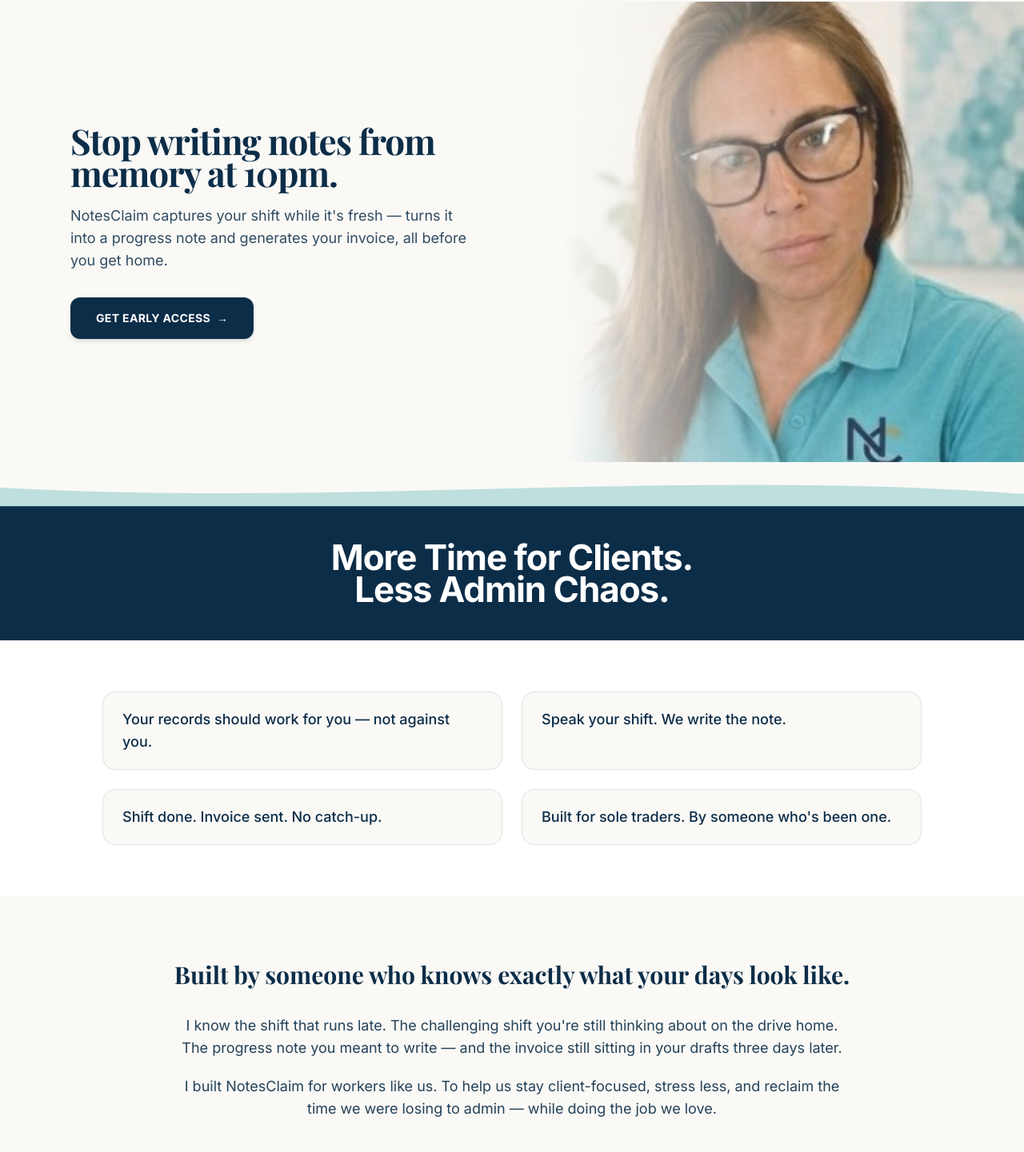
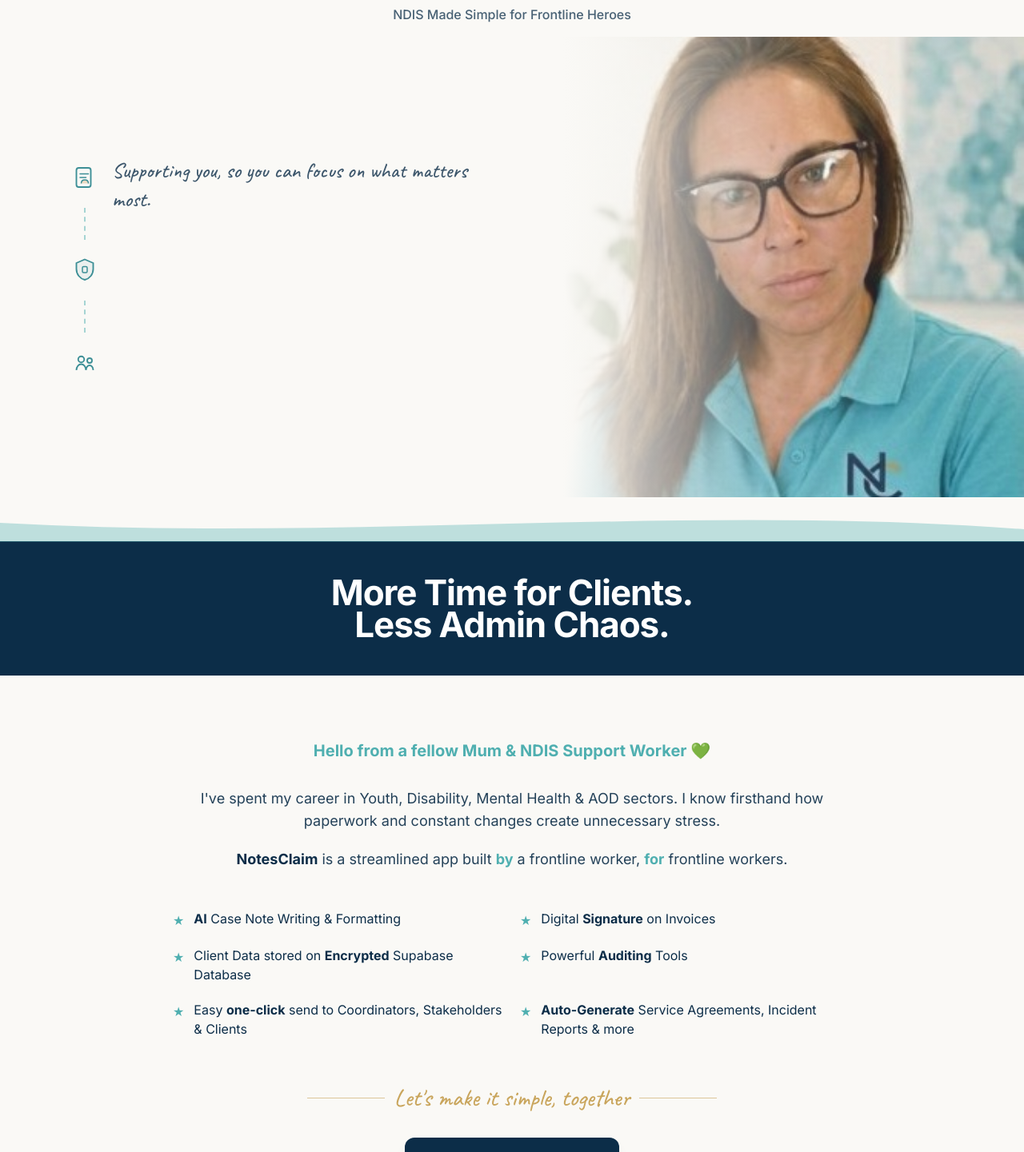
Before and after one commit to Tombombadilnow/notesclaim-landing, a Next.js app: page / in a window 1280 px wide. Shown: the part 315-1756 px from the top of the page at 80% size. Built offline with nearby package versions, Linux system fonts and the light colour scheme.

Commit message:
revert(landing): restore full page to pre-marketing-copy flyer design
Roll back banner, hero, story, FAQ, and four-hooks changes to the
May flyer layout while hero headroom is fixed in a new asset.

Co-authored-by: Cursor <cursoragent@cursor.com>

```diff
--- a/app/page.tsx
+++ b/app/page.tsx
@@ -2,7 +2,6 @@ import type { ReactNode } from "react";
 import { Logo } from "@/components/landing/Logo";
 import { FAQ } from "@/components/landing/FAQ";
 import { FlyerHero } from "@/components/landing/FlyerHero";
-import { FourHooks } from "@/components/landing/FourHooks";
 import { FlyerStory } from "@/components/landing/FlyerStory";
 import { FlyerTrustBar } from "@/components/landing/FlyerTrustBar";
 import { WhyChooseBanner } from "@/components/landing/WhyChooseBanner";
@@ -33,8 +32,8 @@ function CtaButton({
 export default function Home() {
   return (
     <main className="text-navy">
-      <div className="bg-gold/25 px-4 py-2.5 text-center text-sm font-semibold text-navy">
-        Free during beta — then $9.99/month. Cancel anytime. Early testers lock in founding-member pricing.
+      <div  className="bg-gold/25 py-2.5 text-center text-sm font-semibold text-navy">
+        ✨ Beta is free for early NDIS sole traders — lock in founding-member pricing
       </div>
 
       <nav className="sticky top-0 z-50 border-b border-navy/10 bg-cream/95 backdrop-blur-md">
@@ -59,8 +58,6 @@ export default function Home() {
       </nav>
 
       <FlyerHero />
-
-      <FourHooks />
 
       <FlyerStory />
 
--- a/components/landing/FAQ.tsx
+++ b/components/landing/FAQ.tsx
@@ -4,25 +4,29 @@ import { useState } from "react";
 
 const ITEMS = [
   {
-    q: "Do I need to be a registered NDIS provider?",
-    a: "No. NotesClaim is built for unregistered sole traders.",
+    q: "How do I know I can trust NotesClaim?",
+    a: "Your notes and client data are stored on Australian servers (Sydney). Voice is processed to create your note — we keep the written record, not endless audio files. You review and approve every note before it is final.",
   },
   {
-    q: "Is my data safe?",
-    a: "Yes. All data is stored securely in Australia.",
+    q: "Is this only for registered NDIS providers?",
+    a: "NotesClaim is built for unregistered sole trader support workers — plan-managed and self-managed participants. We use Audit Readiness language as a guide, not an official assessment.",
   },
   {
-    q: "What happens after the beta?",
-    a: "Beta is free. When we launch publicly, it's $9.99/month. Early testers lock in founding-member pricing.",
+    q: "Do you offer a free trial?",
+    a: "Beta access is free while we polish the app. Early beta testers will lock in founding-member pricing when billing goes live.",
   },
   {
-    q: "Do I need to change how I work?",
-    a: "No. Record a voice note or type after your shift — NotesClaim does the rest.",
+    q: "Can I invoice from the same app?",
+    a: "Yes. Approve your note, then create a pre-filled invoice with the right NDIS line item — ready to review and send to your plan manager or coordinator.",
+  },
+  {
+    q: "What makes this different from ChatGPT?",
+    a: "NotesClaim is purpose-built for NDIS shifts: STAR-style notes, client goals, audit readiness checks, invoices, and PDFs — without copy-pasting between five apps.",
   },
 ];
 
 export function FAQ() {
-  const [open, setOpen] = useState<number>(0);
+  const [open, setOpen] = useState(0);
 
   return (
     <section id="faq" className="py-16 md:py-20">
--- a/components/landing/FlyerHero.tsx
+++ b/components/landing/FlyerHero.tsx
@@ -1,37 +1,71 @@
 import Image from "next/image";
 import { NCMark } from "./NCMark";
+
+function IconNote() {
+  return (
+    <svg width="36" height="36" viewBox="0 0 48 48" fill="none" aria-hidden>
+      <rect x="10" y="8" width="24" height="32" rx="4" stroke="#3d8f96" strokeWidth="2.5" />
+      <path d="M16 18h14M16 24h10" stroke="#3d8f96" strokeWidth="2" strokeLinecap="round" />
+      <path d="M30 34c0-4-2-6-6-6s-6 2-6 6" stroke="#3d8f96" strokeWidth="2" fill="#d4af77" fillOpacity="0.4" />
+    </svg>
+  );
+}
+
+function IconShield() {
+  return (
+    <svg width="36" height="36" viewBox="0 0 48 48" fill="none" aria-hidden>
+      <path
+        d="M24 6L38 12v10c0 9-6 16-14 18-8-2-14-9-14-18V12L24 6z"
+        stroke="#3d8f96"
+        strokeWidth="2.5"
+        fill="#3d8f96"
+        fillOpacity="0.08"
+      />
+      <rect x="20" y="18" width="8" height="10" rx="2" stroke="#3d8f96" strokeWidth="2" />
+    </svg>
+  );
+}
+
+function IconPeople() {
+  return (
+    <svg width="36" height="36" viewBox="0 0 48 48" fill="none" aria-hidden>
+      <circle cx="18" cy="18" r="5" stroke="#3d8f96" strokeWidth="2.5" />
+      <circle cx="32" cy="20" r="4" stroke="#3d8f96" strokeWidth="2.5" />
+      <path d="M10 36c0-6 4-10 8-10s8 4 8 10M26 36c0-5 3-8 6-8s6 3 6 8" stroke="#3d8f96" strokeWidth="2.5" />
+    </svg>
+  );
+}
 
 export function FlyerHero() {
   return (
     <header className="overflow-hidden bg-cream">
-      <div className="px-6 pb-2 pt-8 text-center md:pt-10">
+      <div className="px-6 pb-4 pt-8 text-center md:pt-10">
         <NCMark />
+        <p className="mt-3 text-sm font-medium text-navy/75 md:text-base">
+          NDIS Made Simple for Frontline Heroes
+        </p>
       </div>
 
       <div className="flex flex-col md:min-h-[min(72vh,680px)] md:flex-row">
         <div className="relative z-10 order-2 flex flex-1 flex-col justify-center px-6 py-8 md:order-1 md:py-12 md:pl-[max(1.5rem,calc((100vw-72rem)/2+1.5rem))] md:pr-10">
-          <div className="mx-auto w-full max-w-lg md:mx-0">
-            <h1 className="font-serif-display text-3xl font-bold leading-tight tracking-tight text-navy md:text-4xl lg:text-[2.75rem]">
-              Stop writing notes from memory at 10pm.
-            </h1>
-            <p className="mt-5 text-base leading-relaxed text-navy/85 md:text-lg">
-              NotesClaim captures your shift while it&apos;s fresh — turns it into a progress note and generates your
-              invoice, all before you get home.
+          <div className="mx-auto flex w-full max-w-md items-start gap-4 md:mx-0 md:max-w-lg">
+            <div className="flex flex-col items-center gap-5 pt-2">
+              <IconNote />
+              <div className="h-10 w-px border-l-2 border-dashed border-brand-teal/50" />
+              <IconShield />
+              <div className="h-10 w-px border-l-2 border-dashed border-brand-teal/50" />
+              <IconPeople />
+            </div>
+            <p className="font-cursive text-2xl leading-snug text-navy/80 md:text-[1.65rem]">
+              Supporting you, so you can focus on what matters most.
             </p>
-            <a
-              href="#join"
-              className="mt-8 inline-flex items-center gap-2 rounded-xl bg-navy px-8 py-4 text-sm font-bold uppercase tracking-wide text-white shadow-md transition hover:bg-navy-light"
-            >
-              Get early access
-              <span aria-hidden>→</span>
-            </a>
           </div>
         </div>
 
         <div className="relative order-1 h-[min(52vh,420px)] w-full md:order-2 md:h-auto md:min-h-[min(72vh,680px)] md:flex-1">
           <Image
             src="/images/hero-founder.png"
-            alt="NDIS support worker using NotesClaim after a shift"
+            alt="NDIS support worker — NotesClaim is built for frontline heroes"
             fill
             className="object-cover object-[55%_15%] md:object-[50%_12%]"
             sizes="(max-width: 768px) 100vw, 55vw"
@@ -51,11 +85,11 @@ export function FlyerHero() {
       </div>
 
       <div className="bg-navy px-6 py-9 text-center md:py-11">
-        <p className="text-3xl font-bold leading-tight tracking-tight text-white md:text-4xl lg:text-[2.75rem]">
+        <h1 className="text-3xl font-bold leading-tight tracking-tight text-white md:text-4xl lg:text-[2.75rem]">
           More Time for Clients.
           <br />
           Less Admin Chaos.
-        </p>
+        </h1>
       </div>
     </header>
   );
--- a/components/landing/FlyerStory.tsx
+++ b/components/landing/FlyerStory.tsx
@@ -1,45 +1,93 @@
-const FEATURES = [
-  "Your progress note written for you — in seconds",
-  "Your clients' data stored securely in Australia",
-  "Know your records are ready before anyone asks",
-  "More than notes — service agreements, incident reports, sorted",
-  "Easy one-click send to coordinators, stakeholders and clients",
+import type { ReactNode } from "react";
+
+const STAR_FEATURES: { text: ReactNode }[] = [
+  {
+    text: (
+      <>
+        <strong>AI</strong> Case Note Writing &amp; Formatting
+      </>
+    ),
+  },
+  {
+    text: (
+      <>
+        Digital <strong>Signature</strong> on Invoices
+      </>
+    ),
+  },
+  {
+    text: (
+      <>
+        Client Data stored on <strong>Encrypted</strong> Supabase Database
+      </>
+    ),
+  },
+  {
+    text: (
+      <>
+        Powerful <strong>Auditing</strong> Tools
+      </>
+    ),
+  },
+  {
+    text: (
+      <>
+        Easy <strong>one-click</strong> send to Coordinators, Stakeholders &amp; Clients
+      </>
+    ),
+  },
+  {
+    text: (
+      <>
+        <strong>Auto-Generate</strong> Service Agreements, Incident Reports &amp; more
+      </>
+    ),
+  },
 ];
 
 export function FlyerStory() {
   return (
     <section id="story" className="bg-cream py-14 md:py-20">
       <div className="mx-auto max-w-4xl px-6">
-        <h2 className="text-center font-serif-display text-2xl font-bold text-navy md:text-3xl">
-          Built by someone who knows exactly what your days look like.
+        <h2 className="text-center text-lg font-bold text-brand-teal md:text-xl">
+          Hello from a fellow Mum &amp; NDIS Support Worker <span aria-hidden>💚</span>
         </h2>
 
         <div className="mt-8 space-y-5 text-center text-base leading-relaxed text-navy/90 md:text-lg">
           <p>
-            I know the shift that runs late. The challenging shift you&apos;re still thinking about on the drive home.
-            The progress note you meant to write — and the invoice still sitting in your drafts three days later.
+            I&apos;ve spent my career in Youth, Disability, Mental Health &amp; AOD sectors. I know firsthand how
+            paperwork and constant changes create unnecessary stress.
           </p>
           <p>
-            I built NotesClaim for workers like us. To help us stay client-focused, stress less, and reclaim the time we
-            were losing to admin — while doing the job we love.
+            <strong className="text-navy">NotesClaim</strong> is a streamlined app built{" "}
+            <strong className="text-brand-teal">by</strong> a frontline worker,{" "}
+            <strong className="text-brand-teal">for</strong> frontline workers.
           </p>
         </div>
 
-        <ul id="features" className="mt-12 space-y-4">
-          {FEATURES.map((item) => (
-            <li key={item} className="flex gap-3 text-sm text-navy md:text-base">
+        <ul id="features" className="mt-12 grid gap-5 sm:grid-cols-2">
+          {STAR_FEATURES.map((item, i) => (
+            <li key={i} className="flex gap-3 text-sm text-navy md:text-base">
               <span className="mt-0.5 shrink-0 text-base text-brand-teal" aria-hidden>
-                •
+                ★
               </span>
-              <span>{item}</span>
+              <span>{item.text}</span>
             </li>
           ))}
         </ul>
 
         <div className="mt-14 flex flex-col items-center">
+          <div className="flex w-full max-w-lg items-center gap-3">
+            <span className="h-px flex-1 bg-gold/60" />
+            <p className="font-cursive text-center text-2xl text-gold md:text-3xl">
+              Let&apos;s make it simple, together
+            </p>
+            <span className="h-px flex-1 bg-gold/60" />
+          </div>
+
           <a
             href="#join"
-            className="inline-flex items-center gap-2 rounded-xl bg-navy px-12 py-4 text-sm font-bold uppercase tracking-wider text-white shadow-lg transition hover:bg-navy-light"
+            className="mt-8 inline-flex items-center gap-2 rounded-xl bg-navy px-12 py-4 text-sm font-bold uppercase tracking-wider text-white shadow-lg transition hover:bg-navy-light"
           >
             Get early access
             <span aria-hidden>→</span>
--- a/components/landing/FourHooks.tsx
+++ /dev/null
@@ -1,23 +0,0 @@
-const HOOKS = [
-  "Your records should work for you — not against you.",
-  "Speak your shift. We write the note.",
-  "Shift done. Invoice sent. No catch-up.",
-  "Built for sole traders. By someone who's been one.",
-];
-
-export function FourHooks() {
-  return (
-    <section className="bg-white px-6 py-12 md:py-16">
-      <div className="mx-auto grid max-w-5xl gap-6 sm:grid-cols-2">
-        {HOOKS.map((hook) => (
-          <blockquote
-            key={hook}
-            className="rounded-2xl border border-navy/10 bg-cream px-6 py-5 text-base font-medium leading-relaxed text-navy md:text-lg"
-          >
-            {hook}
-          </blockquote>
-        ))}
-      </div>
-    </section>
-  );
-}
```
